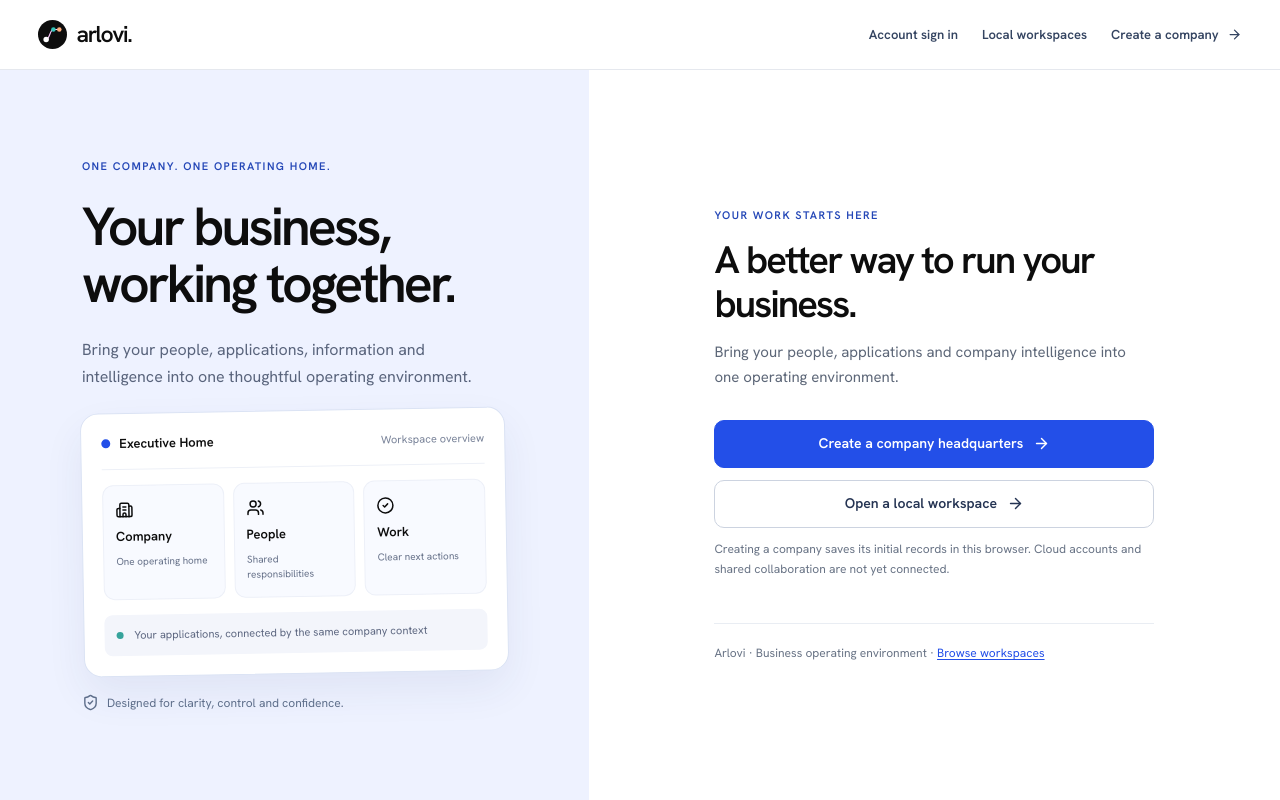
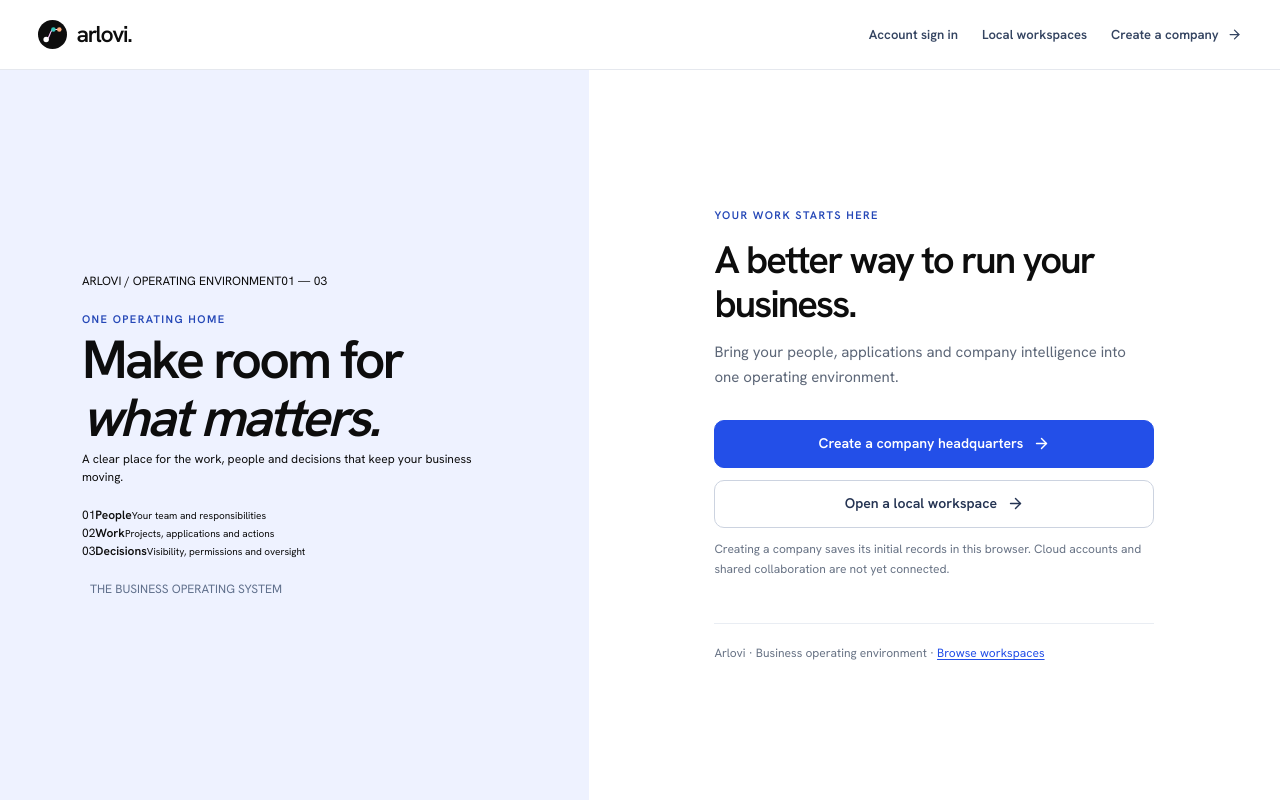
Before and after one commit to asantemartinbusiness-pixel/Arlovi, a React (Vite) app: page /welcome in a window 1280 px wide. Built offline with nearby package versions, Linux system fonts and the light colour scheme.

Commit message:
design(entry): replace generic dashboard illustration with Executive Home editorial identity

```diff
--- a/src/app/IdentityEntry.tsx
+++ b/src/app/IdentityEntry.tsx
@@ -1,6 +1,6 @@
 import { useState } from "react";
 import { Link, useLocation, useNavigate } from "react-router-dom";
-import { ArrowRight, Building2, CheckCircle2, ChevronRight, KeyRound, LockKeyhole, Mail, ShieldCheck, Users } from "lucide-react";
+import { ArrowRight, Building2, ChevronRight, KeyRound, LockKeyhole, Mail } from "lucide-react";
 import { ArloviMark } from "@/app/brand";
 import { ORGS } from "@/platform/org";
 import "./entry-experience.css";
@@ -90,20 +90,19 @@ export function IdentityEntry({ mode }: { mode: EntryMode }) {
         <span className="entry-top-actions"><Link to="/auth/sign-in">Account sign in</Link><Link to="/choose-workspace">Local workspaces</Link><Link to="/setup">Create a company <ArrowRight size={15}/></Link></span>
       </header>
       <div className="entry-columns">
-        <aside className="entry-story">
-          <span className="entry-eyebrow">ONE COMPANY. ONE OPERATING HOME.</span>
-          <h2>Your business,<br/>working together.</h2>
-          <p>Bring your people, applications, information and intelligence into one thoughtful operating environment.</p>
-          <div className="entry-product" aria-label="Illustration of connected business applications">
-            <div className="entry-product-top"><span className="entry-dot"/><strong>Executive Home</strong><span>Workspace overview</span></div>
-            <div className="entry-product-cards">
-              <div><Building2 size={18}/><strong>Company</strong><small>One operating home</small></div>
-              <div><Users size={18}/><strong>People</strong><small>Shared responsibilities</small></div>
-              <div><CheckCircle2 size={18}/><strong>Work</strong><small>Clear next actions</small></div>
-            </div>
-            <div className="entry-product-bottom"><span className="entry-product-pulse"/> Your applications, connected by the same company context</div>
+        <aside className="entry-story" aria-label="About the Arlovi workspace">
+          <div className="entry-story-topline"><span>ARLOVI / OPERATING ENVIRONMENT</span><span>01 — 03</span></div>
+          <div className="entry-story-main">
+            <span className="entry-eyebrow">ONE OPERATING HOME</span>
+            <h2>Make room for <em>what matters.</em></h2>
+            <p>A clear place for the work, people and decisions that keep your business moving.</p>
           </div>
-          <div className="entry-story-foot"><ShieldCheck size={17}/> Designed for clarity, control and confidence.</div>
+          <div className="entry-editorial-index" aria-label="The Arlovi operating areas">
+            <div className="entry-editorial-row"><span>01</span><strong>People</strong><small>Your team and responsibilities</small></div>
+            <div className="entry-editorial-row"><span>02</span><strong>Work</strong><small>Projects, applications and actions</small></div>
+            <div className="entry-editorial-row"><span>03</span><strong>Decisions</strong><small>Visibility, permissions and oversight</small></div>
+          </div>
+          <div className="entry-story-foot"><span className="entry-story-mark" aria-hidden="true"/> THE BUSINESS OPERATING SYSTEM</div>
         </aside>
         <section className="entry-panel" aria-labelledby="entry-title">
           <div className="entry-form">
```
